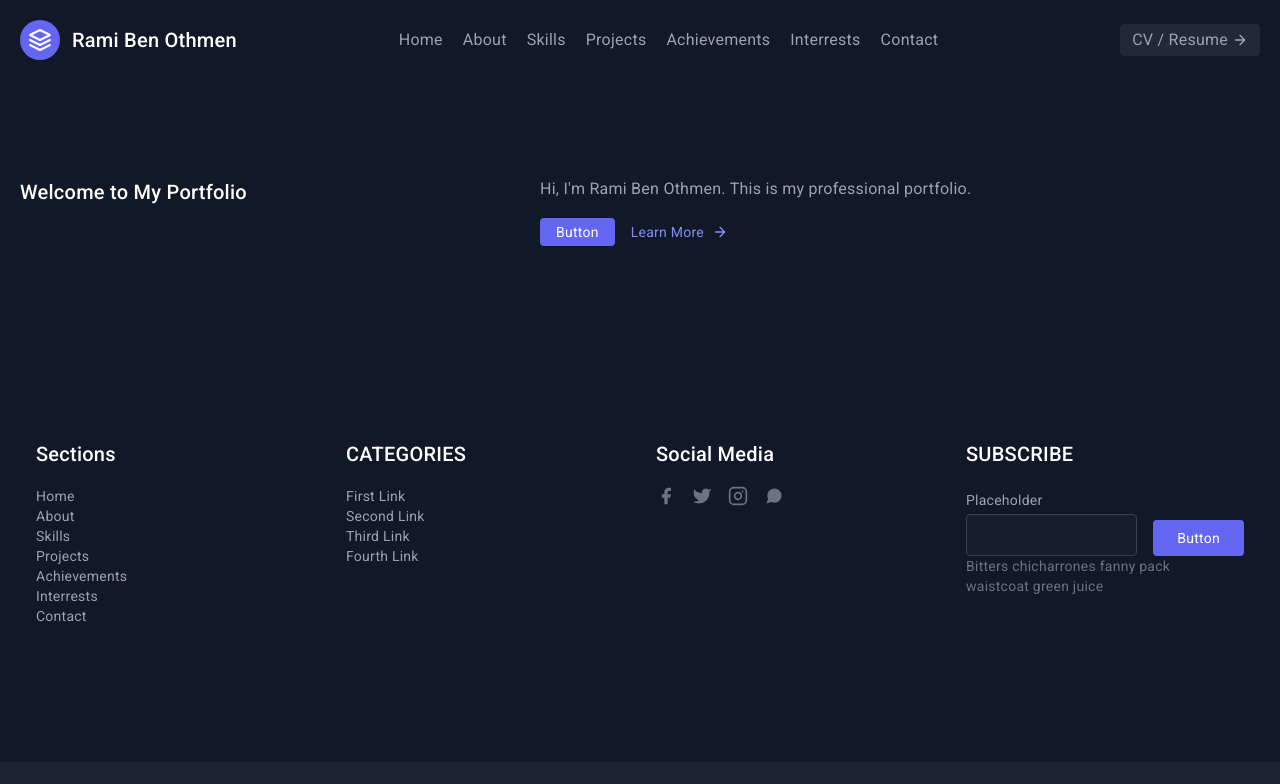
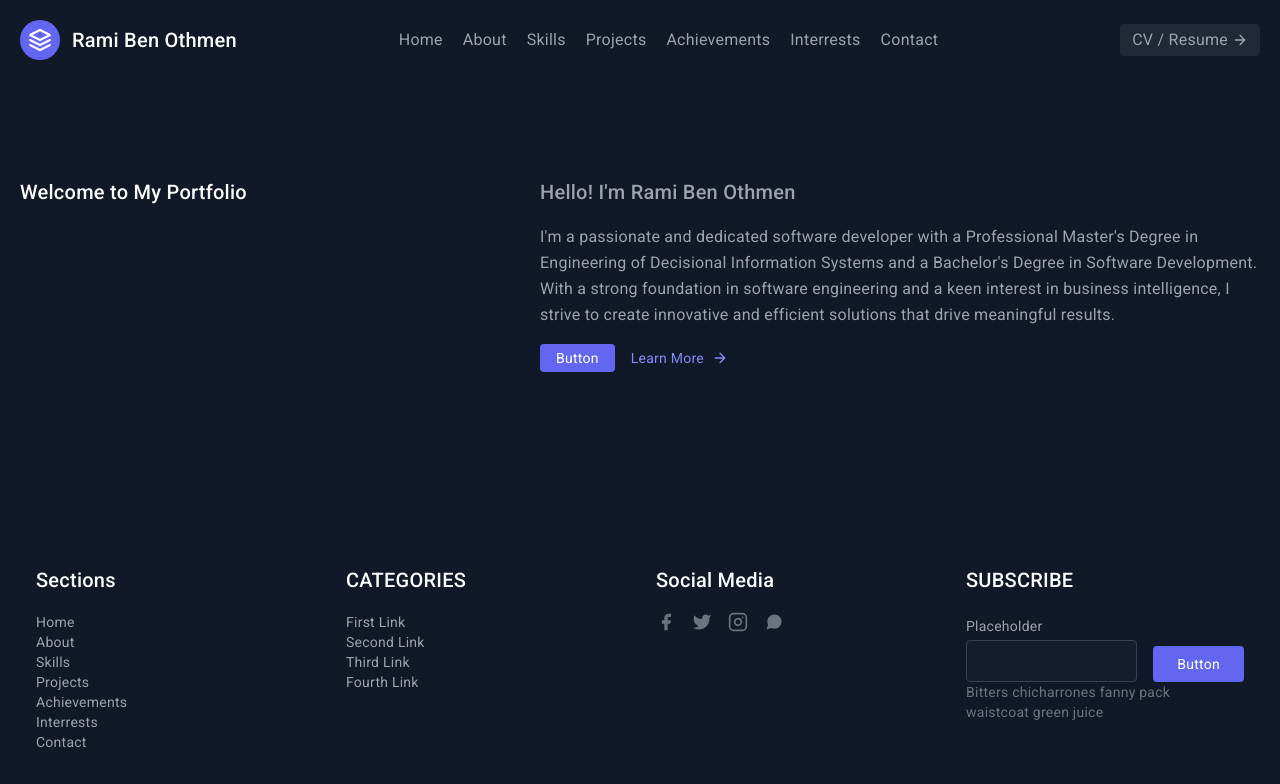
Before and after one commit to RBenOthmen/portfolio-website, an Angular app: page / in a window 1280 px wide. Shown: the top 784 px of the page. Built offline with nearby package versions, Linux system fonts and the light colour scheme.

Commit message:
"Updated home component HTML: changed paragraph text, added a new heading, and reformatted content."

```diff
--- a/src/app/home/home.component.html
+++ b/src/app/home/home.component.html
@@ -2,7 +2,8 @@
   <div class="container px-5 py-24 mx-auto flex flex-wrap">
     <h2 class="sm:text-3xl text-2xl text-white font-medium title-font mb-2 md:w-2/5">Welcome to My Portfolio</h2>
     <div class="md:w-3/5 md:pl-6">
-      <p class="leading-relaxed text-base">Hi, I'm Rami Ben Othmen. This is my professional portfolio.</p>
+      <h2>Hello! I'm Rami Ben Othmen</h2>
+      <p class="leading-relaxed text-base">I'm a passionate and dedicated software developer with a Professional Master's Degree in Engineering of Decisional Information Systems and a Bachelor's Degree in Software Development. With a strong foundation in software engineering and a keen interest in business intelligence, I strive to create innovative and efficient solutions that drive meaningful results.</p>
       <div class="flex md:mt-4 mt-6">
         <button class="inline-flex text-white bg-indigo-500 border-0 py-1 px-4 focus:outline-none hover:bg-indigo-600 rounded">Button</button>
         <a class="text-indigo-400 inline-flex items-center ml-4">Learn More
```
